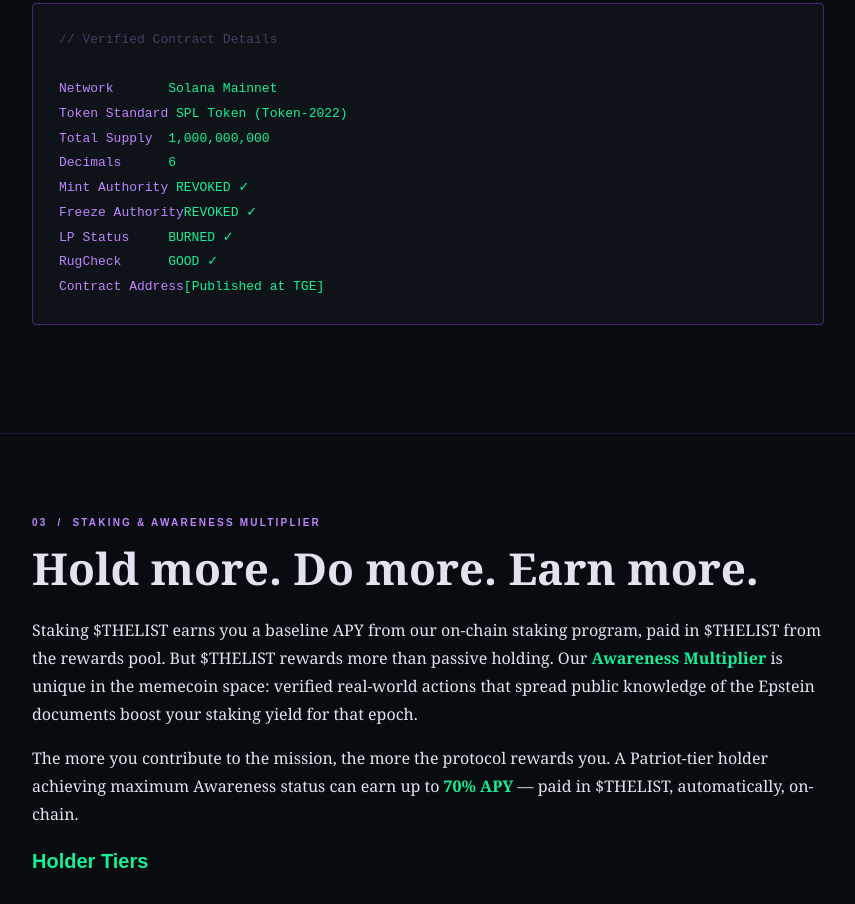
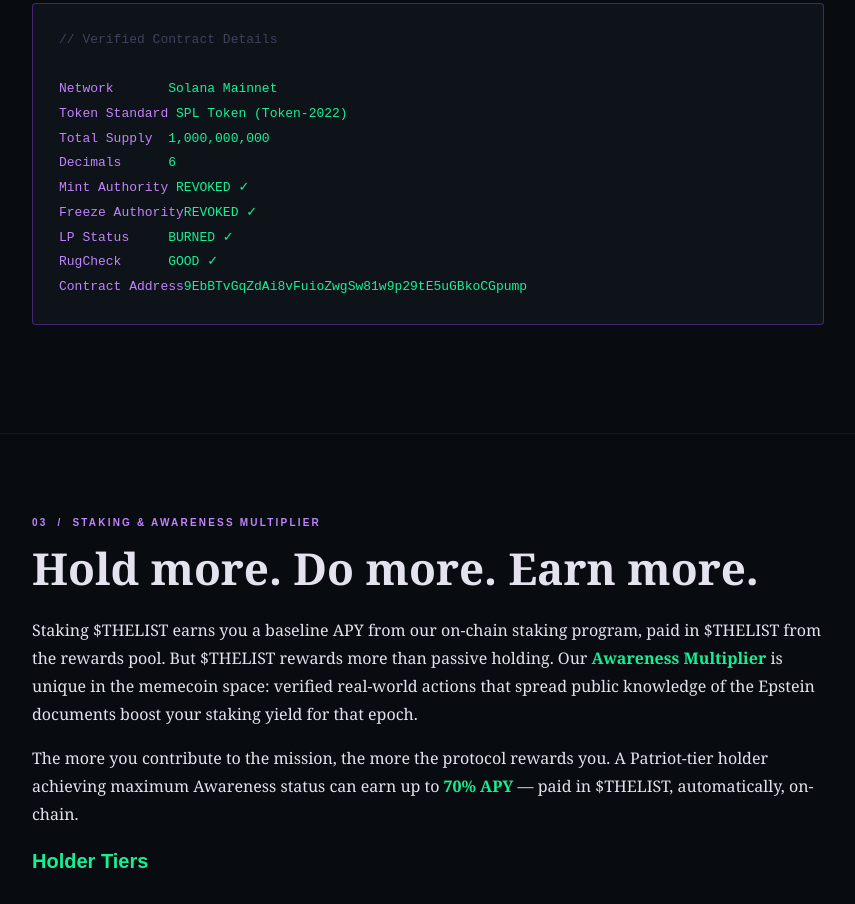
Before and after one commit to thelistcoin/thelistcoin-site, a plain HTML site: page index.html in a window 1280 px wide. Shown: the part 2853-3757 px from the top of the page, without its empty margins (212-1067 px from the left). Drawn offline with Linux system fonts and the light colour scheme.

Commit message:
Update index.html
added contract address

```diff
--- a/index.html
+++ b/index.html
@@ -305,7 +305,7 @@
       <span class="ck">Freeze Authority</span><span class="cv">REVOKED ✓</span><br>
       <span class="ck">LP Status&nbsp;&nbsp;&nbsp;&nbsp;&nbsp;</span><span class="cv">BURNED ✓</span><br>
       <span class="ck">RugCheck&nbsp;&nbsp;&nbsp;&nbsp;&nbsp;&nbsp;</span><span class="cv">GOOD ✓</span><br>
-      <span class="ck">Contract Address</span><span class="cv">[Published at TGE]</span>
+      <span class="ck">Contract Address</span><span class="cv">9EbBTvGqZdAi8vFuioZwgSw81w9p29tE5uGBkoCGpump</span>
     </div>
   </div>
 </section>
@@ -398,7 +398,7 @@
       <div class="buy-step">
         <div class="buy-step-num">03</div>
         <h4>Swap on Jupiter</h4>
-        <p>Go to jup.ag. Connect your wallet. Paste the $THELIST contract address and swap SOL for $THELIST. Always verify the contract address.<span class="addr">[Contract address published at TGE]</span></p>
+        <p>Go to jup.ag. Connect your wallet. Paste the $THELIST contract address and swap SOL for $THELIST. Always verify the contract address.<span class="addr">9EbBTvGqZdAi8vFuioZwgSw81w9p29tE5uGBkoCGpump</span></p>
       </div>
       <div class="buy-step">
         <div class="buy-step-num">04</div>
@@ -501,7 +501,7 @@
     <span class="footer-logo">$THELIST</span>
     <p style="margin-bottom:16px">The List Coin &nbsp;·&nbsp; Solana Network &nbsp;·&nbsp; 1,000,000,000 Supply</p>
     <div class="footer-links">
-      <a href="#">X / Twitter</a>
+      <a href="#">X / Twitter (https://x.com/TheListCoin) </a>
       <a href="#">Telegram</a>
       <a href="#">Discord</a>
       <a href="#">DEXScreener</a>
```
